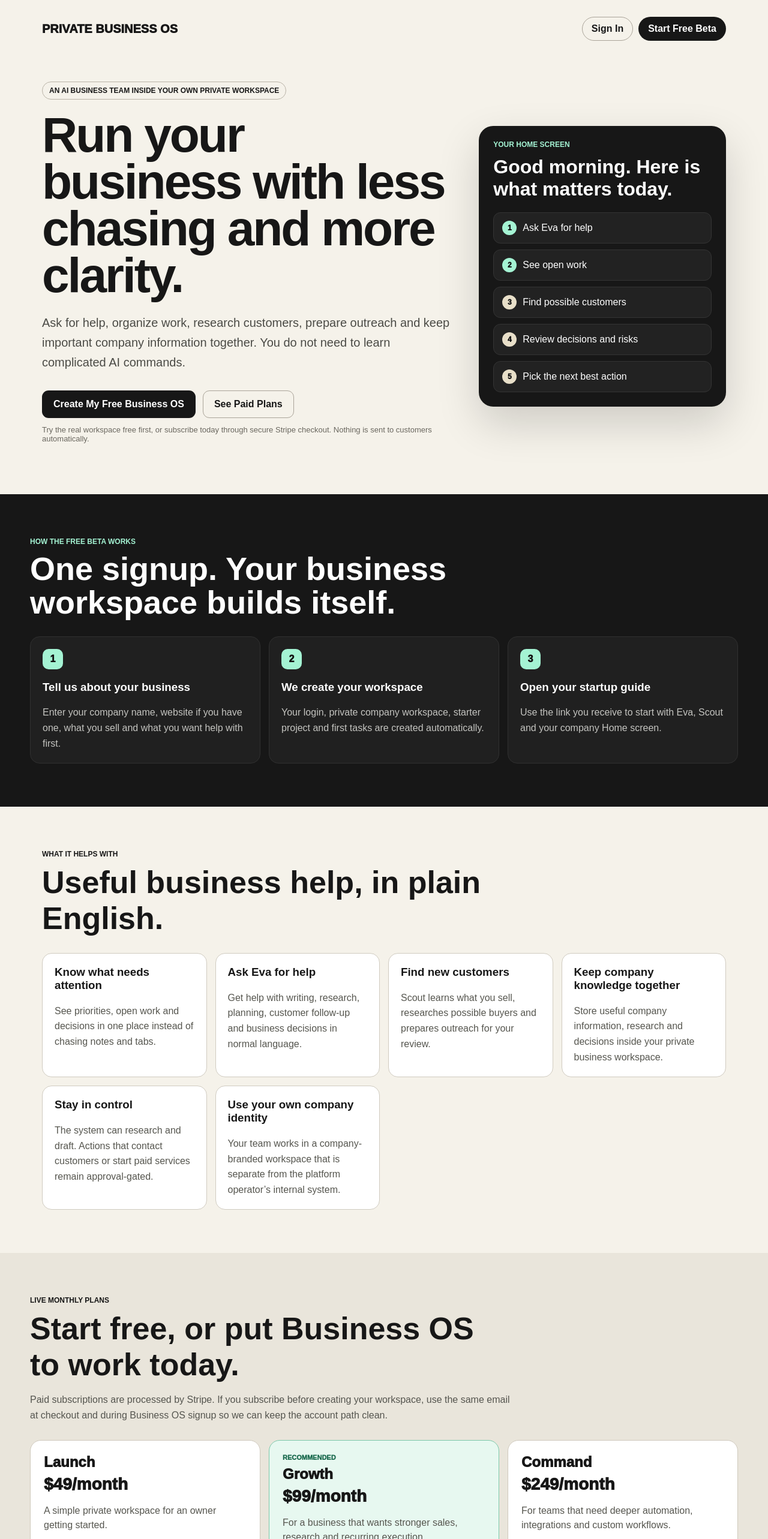
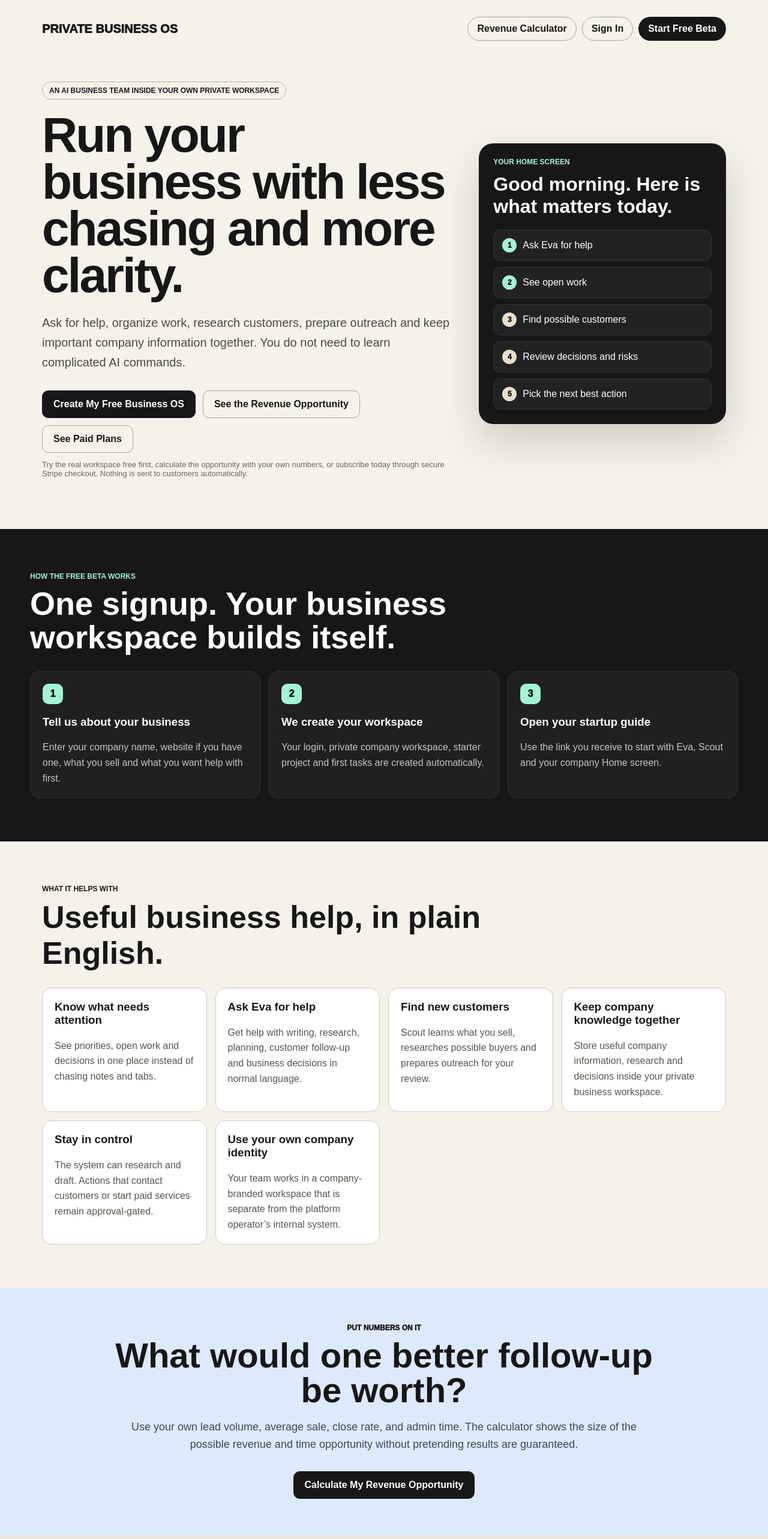
Before and after one commit to jimrusk/aridon-app, a Next.js app: page /business-os in a window 1280 px wide. Shown: the top 2566 px of the page at 60% size. Built offline with nearby package versions, Linux system fonts and the light colour scheme.

Commit message:
Add revenue calculator calls to action

```diff
--- a/app/business-os/page.tsx
+++ b/app/business-os/page.tsx
@@ -23,6 +23,7 @@ export default function BusinessOSLanding() {
         <nav style={{ display: 'flex', justifyContent: 'space-between', alignItems: 'center', gap: '16px', flexWrap: 'wrap' }}>
           <div style={{ fontWeight: 950, fontSize: '20px' }}>PRIVATE BUSINESS OS</div>
           <div style={{ display: 'flex', gap: '9px', flexWrap: 'wrap' }}>
+            <Link href="/business-os/revenue" style={outlinePill}>Revenue Calculator</Link>
             <Link href="/customer/login" style={outlinePill}>Sign In</Link>
             <Link href="/business-os/beta" style={darkPill}>Start Free Beta</Link>
           </div>
@@ -35,9 +36,10 @@ export default function BusinessOSLanding() {
             <p style={{ fontSize: '20px', lineHeight: 1.65, maxWidth: '780px', color: '#4B4B46' }}>Ask for help, organize work, research customers, prepare outreach and keep important company information together. You do not need to learn complicated AI commands.</p>
             <div style={{ display: 'flex', gap: '12px', flexWrap: 'wrap', marginTop: '30px' }}>
               <Link href="/business-os/beta" style={primaryButton}>Create My Free Business OS</Link>
+              <Link href="/business-os/revenue" style={secondaryButton}>See the Revenue Opportunity</Link>
               <a href="#plans" style={secondaryButton}>See Paid Plans</a>
             </div>
-            <p style={{ color: '#6A675F', fontSize: '13px', marginTop: '12px' }}>Try the real workspace free first, or subscribe today through secure Stripe checkout. Nothing is sent to customers automatically.</p>
+            <p style={{ color: '#6A675F', fontSize: '13px', marginTop: '12px' }}>Try the real workspace free first, calculate the opportunity with your own numbers, or subscribe today through secure Stripe checkout. Nothing is sent to customers automatically.</p>
           </div>
 
           <div style={{ background: '#171717', color: '#fff', borderRadius: '24px', padding: '24px', boxShadow: '0 28px 70px rgba(0,0,0,.16)' }}>
@@ -71,6 +73,15 @@ export default function BusinessOSLanding() {
         </div>
       </section>
 
+      <section style={{ background: '#DDE9FF', padding: '60px 20px' }}>
+        <div style={{ maxWidth: '900px', margin: '0 auto', textAlign: 'center' }}>
+          <div style={{ fontWeight: 950, fontSize: '12px' }}>PUT NUMBERS ON IT</div>
+          <h2 style={{ fontSize: 'clamp(36px,6vw,58px)', lineHeight: 1, margin: '10px 0 16px' }}>What would one better follow-up be worth?</h2>
+          <p style={{ fontSize: '18px', color: '#3E4756', lineHeight: 1.6 }}>Use your own lead volume, average sale, close rate, and admin time. The calculator shows the size of the possible revenue and time opportunity without pretending results are guaranteed.</p>
+          <Link href="/business-os/revenue" style={{ ...primaryButton, display: 'inline-block', marginTop: '12px' }}>Calculate My Revenue Opportunity</Link>
+        </div>
+      </section>
+
       <section id="plans" style={{ background: '#E9E5DB', padding: '72px 20px' }}>
         <div style={{ maxWidth: '1180px', margin: '0 auto' }}>
           <div style={{ maxWidth: '800px', marginBottom: '28px' }}><div style={{ fontWeight: 900, fontSize: '12px' }}>LIVE MONTHLY PLANS</div><h2 style={{ fontSize: 'clamp(34px,5vw,52px)', margin: '10px 0' }}>Start free, or put Business OS to work today.</h2><p style={{ color: '#55554F', lineHeight: 1.6 }}>Paid subscriptions are processed by Stripe. If you subscribe before creating your workspace, use the same email at checkout and during Business OS signup so we can keep the account path clean.</p></div>
@@ -95,7 +106,7 @@ export default function BusinessOSLanding() {
 
       <section style={{ background: '#DDE9FF', padding: '64px 20px' }}><div style={{ maxWidth: '900px', margin: '0 auto', textAlign: 'center' }}><h2 style={{ fontSize: 'clamp(36px,6vw,60px)', margin: '0 0 18px', letterSpacing: '-2px' }}>Ready to build yours?</h2><p style={{ fontSize: '19px', color: '#3E4756', lineHeight: 1.6 }}>Start with a free workspace, or choose Growth and begin a paid subscription today.</p><div style={{ display: 'flex', justifyContent: 'center', gap: '10px', flexWrap: 'wrap', marginTop: '14px' }}><Link href="/business-os/beta" style={primaryButton}>Start My Free Beta</Link><a href={directCheckout.growth.url} style={secondaryButton}>Subscribe to Growth · $99/month</a></div></div></section>
 
-      <footer style={{ padding: '28px 20px', textAlign: 'center', color: '#6D6D68', fontSize: '12px' }}>Private Business OS · AI tools inside your company’s private workspace · <Link href="/business-os/terms" style={{ color: 'inherit' }}>Terms</Link> · <Link href="/business-os/privacy" style={{ color: 'inherit' }}>Privacy</Link></footer>
+      <footer style={{ padding: '28px 20px', textAlign: 'center', color: '#6D6D68', fontSize: '12px' }}>Private Business OS · AI tools inside your company’s private workspace · <Link href="/business-os/revenue" style={{ color: 'inherit' }}>Revenue Calculator</Link> · <Link href="/business-os/terms" style={{ color: 'inherit' }}>Terms</Link> · <Link href="/business-os/privacy" style={{ color: 'inherit' }}>Privacy</Link></footer>
       <style>{`@media (max-width:820px){.hero-grid{grid-template-columns:1fr !important}.hero-grid h1{letter-spacing:-2px !important}}`}</style>
     </main>
   );
```
